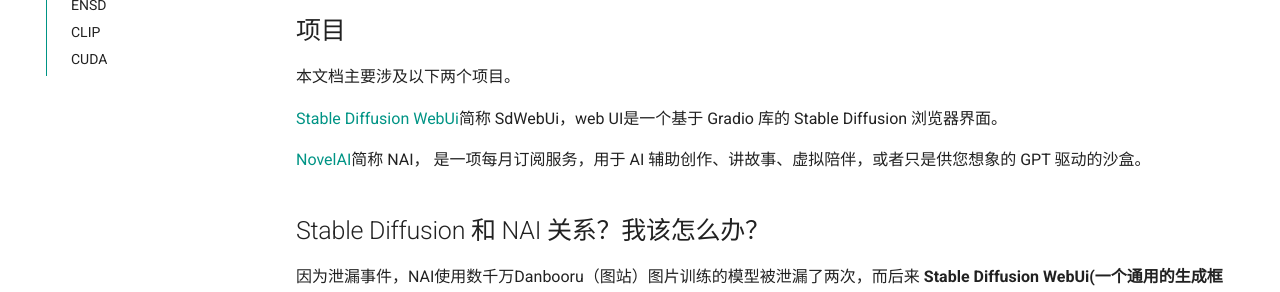
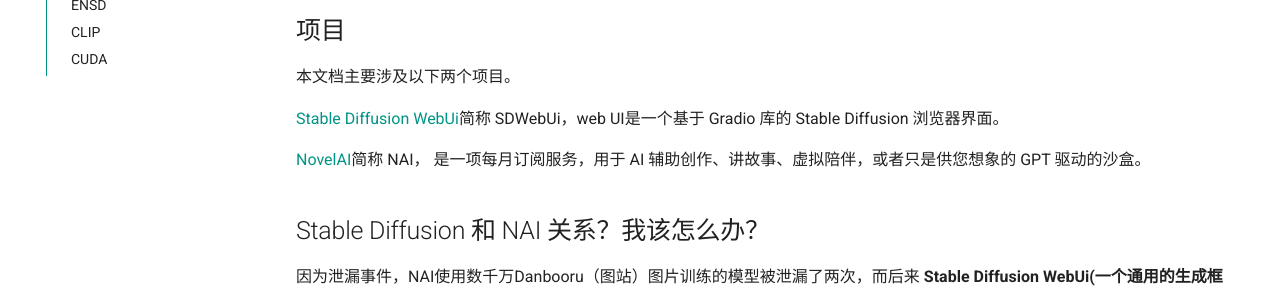
Before and after one commit to sudoskys/StableDiffusionBook, an MkDocs documentation site: the page built from docs/index.md, in a window 1280 px wide and 900 px high. Shown: the part 280-572 px from the top of the window. Built offline with MkDocs 1.6.1 and Material for MkDocs 9.7.7, drawn with Linux system fonts in a browser that asks for light colours; comment, search, counter and statistics services are not loaded.

```diff
--- a/docs/index.md
+++ b/docs/index.md
@@ -7,7 +7,7 @@
 本文档主要涉及以下两个项目。
 
 
-[Stable Diffusion WebUi](https://github.com/AUTOMATIC1111/stable-diffusion-webui)简称 SdWebUi，web UI是一个基于 Gradio 库的 Stable Diffusion 浏览器界面。
+[Stable Diffusion WebUi](https://github.com/AUTOMATIC1111/stable-diffusion-webui)简称 SDWebUi，web UI是一个基于 Gradio 库的 Stable Diffusion 浏览器界面。
 
 [NovelAI](https://novelai.net/)简称 NAI， 是一项每月订阅服务，用于 AI 辅助创作、讲故事、虚拟陪伴，或者只是供您想象的 GPT 驱动的沙盒。
 
```
Also changed, not shown: docs/3_install.md (+7 -3 lines), docs/5_drawing.md (+9 -3 lines), docs/6_landing.md (+1 -0 lines).
